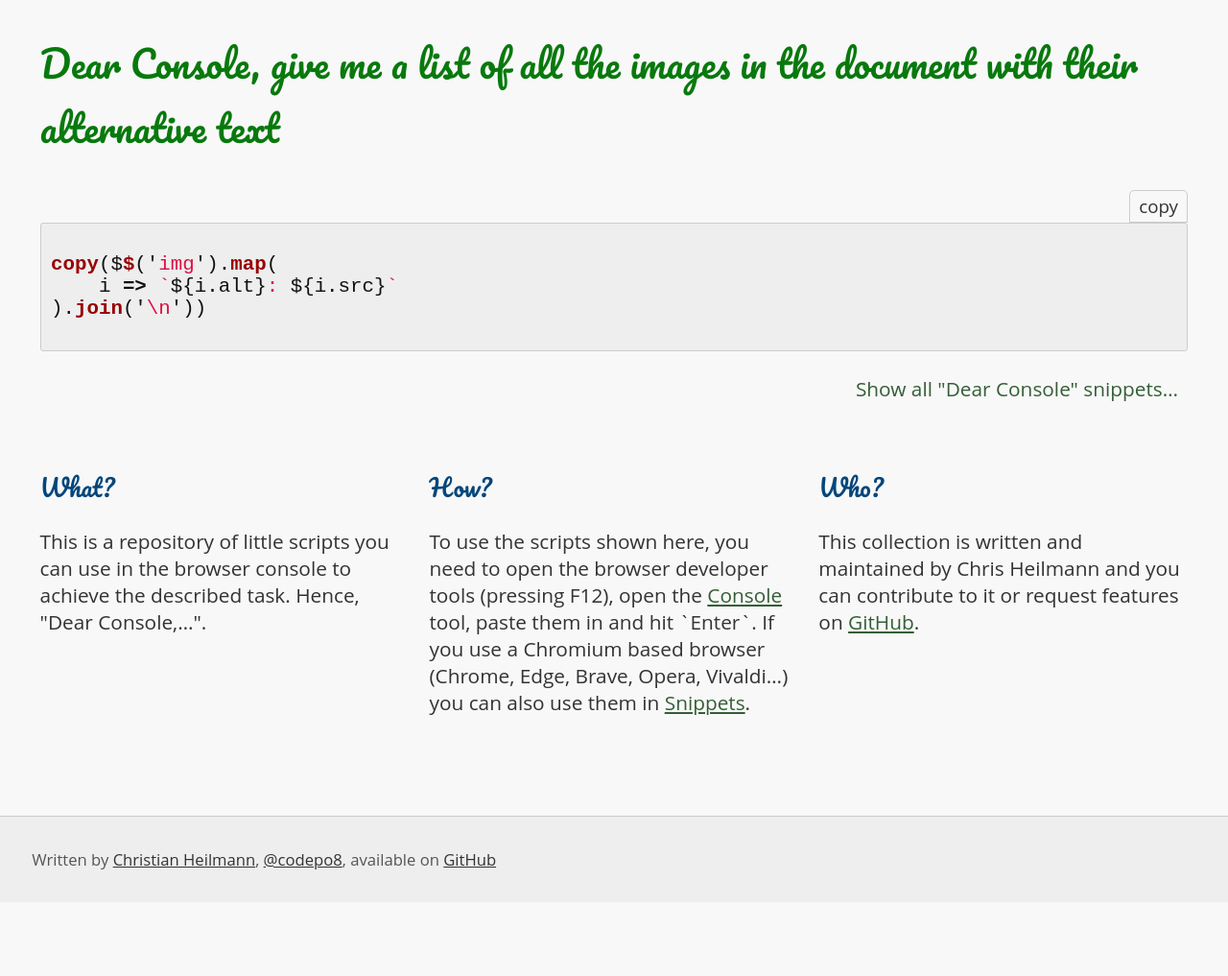
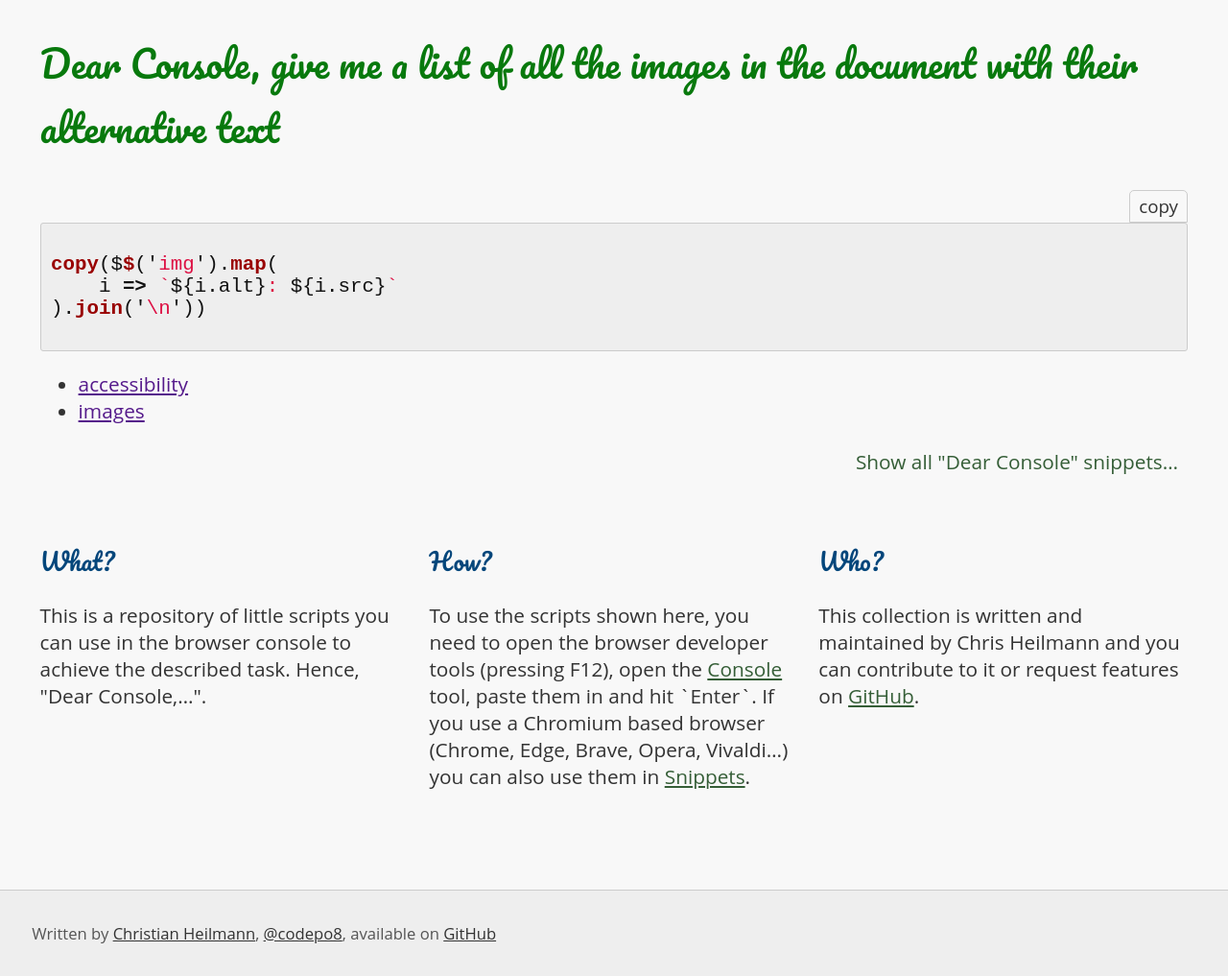
Before and after one commit to codepo8/dearconsole, a Jekyll site: the page built from _scripts/images-alt-text.md, in a window 1280 px wide. Shown: the whole page at 96% size. Built offline with Jekyll 4.4.1, drawn with Linux system fonts in a browser that asks for light colours; before the commit the page ends 940 px from its top, so only the background shows below that.

Commit message:
Update default.html

```diff
--- a/_layouts/default.html
+++ b/_layouts/default.html
@@ -12,7 +12,7 @@
       </div>
 
       <ul>
-    {% for tag in site.tags %}
+    {% for tag in page.tags %}
       <li><a href="{{ post.url }}">{{ tag }}</a></li>
     {% endfor %}
   </ul>
```
